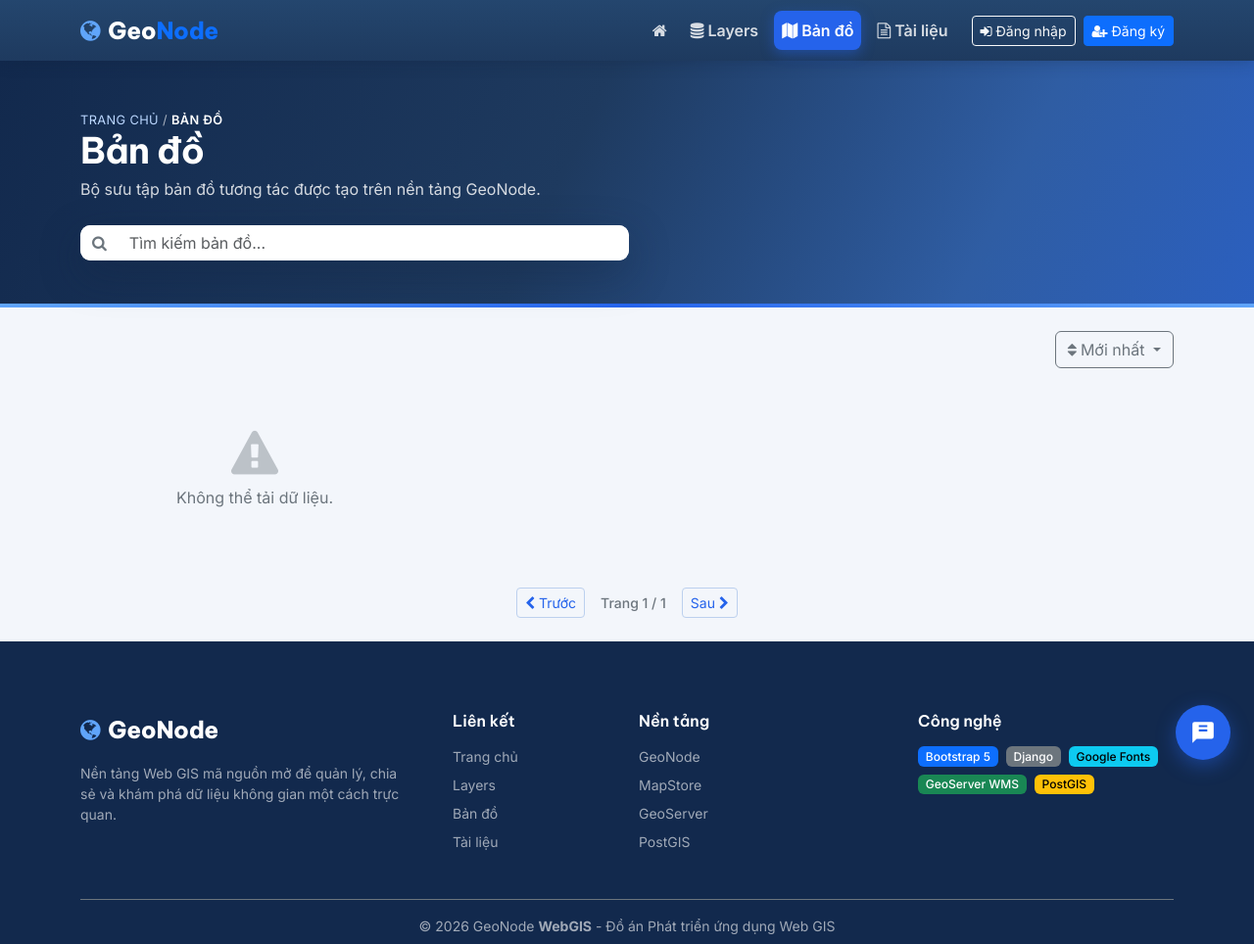
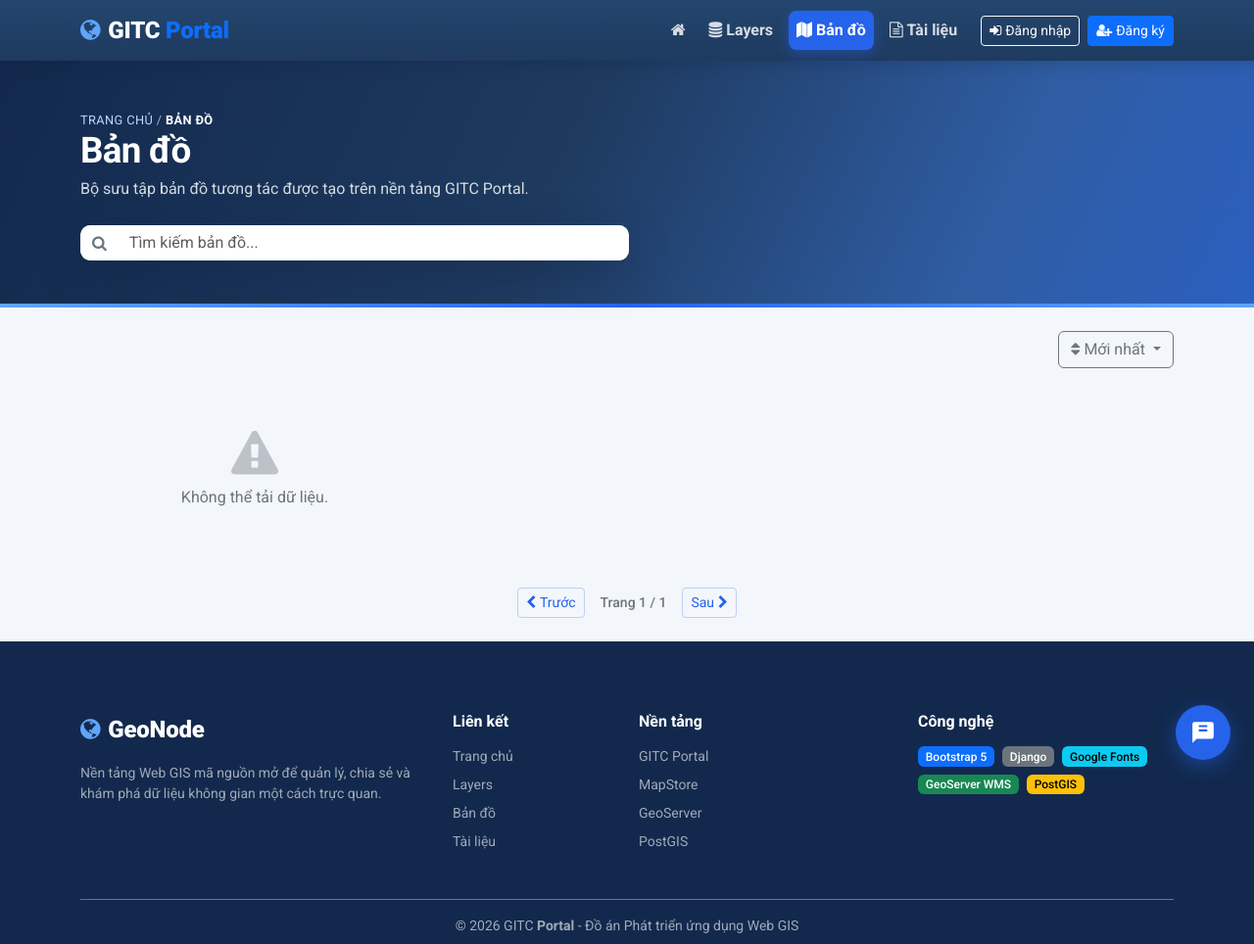
Before and after one commit to AnhKhoa005/Geonode, a Django app: template templates/geonode-mapstore-client/pages/maps.html in a window 1280 px wide. Shown: the whole page at 98% size. Run offline with Django 3.2, Linux system fonts and the light colour scheme; the template is opened without the code that fills it, so the values that code supplies are empty.

Commit message:
Rebrand to GITC Portal + Roboto font + compact hero + bigger feature icons

```diff
--- a/templates/geonode-mapstore-client/pages/maps.html
+++ b/templates/geonode-mapstore-client/pages/maps.html
@@ -4,19 +4,19 @@
 <head>
 <meta charset="UTF-8">
 <meta name="viewport" content="width=device-width, initial-scale=1">
-<title>Bản đồ - GeoNode WebGIS</title>
+<title>Bản đồ - GITC Portal</title>
 <link href="https://cdn.jsdelivr.net/npm/bootstrap@5.3.3/dist/css/bootstrap.min.css" rel="stylesheet">
 <link rel="stylesheet" href="https://cdnjs.cloudflare.com/ajax/libs/font-awesome/4.7.0/css/font-awesome.min.css">
 <link rel="preconnect" href="https://fonts.googleapis.com">
 <link rel="preconnect" href="https://fonts.gstatic.com" crossorigin>
-<link href="https://fonts.googleapis.com/css2?family=Be+Vietnam+Pro:wght@500;600;700;800&family=Inter:wght@400;500;600;700;800&display=swap" rel="stylesheet">
+<link href="https://fonts.googleapis.com/css2?family=Roboto:wght@400;500;700;900&display=swap" rel="stylesheet">
 <style>
   :root {
     --navy: #1e3a5f; --navy-deep: #12294d; --blue: #2563eb; --blue-dark: #1d4ed8;
     --ink: #10233f; --slate: #54677e; --muted: #8ea0b5; --bg: #f3f6fb; --line: #e3e9f2;
   }
-  body { font-family: 'Inter', 'Segoe UI', system-ui, sans-serif; background: var(--bg); color: var(--ink); }
-  .brand { font-family: 'Be Vietnam Pro', 'Inter', sans-serif; font-weight: 800; font-size: 1.5rem; color: #fff !important; letter-spacing: -0.01em; }
+  body { font-family: 'Roboto', 'Segoe UI', system-ui, sans-serif; background: var(--bg); color: var(--ink); }
+  .brand { font-family: 'Roboto', 'Segoe UI', sans-serif; font-weight: 900; font-size: 1.5rem; color: #fff !important; letter-spacing: -0.01em; }
   .brand i { color: #60a5fa; }
   .navbar { background: linear-gradient(180deg, #24466e, var(--navy)); box-shadow: 0 2px 14px rgba(16,35,63,.25); }
   .navbar .nav-link { color: rgba(255,255,255,.82); font-weight: 600; margin-left: .5rem; border-radius: .5rem; }
@@ -28,7 +28,7 @@
   .crumb { font-size: .8rem; color: rgba(255,255,255,.65); letter-spacing: .03em; text-transform: uppercase; }
   .crumb a { color: #bbd7ff; text-decoration: none; }
   .crumb a:hover { color: #fff; }
-  .hero h1 { font-family: 'Be Vietnam Pro', 'Inter', sans-serif; font-size: 2.3rem; font-weight: 700; letter-spacing: -0.02em; }
+  .hero h1 { font-family: 'Roboto', 'Segoe UI', sans-serif; font-size: 2.3rem; font-weight: 700; letter-spacing: -0.02em; }
   .hero p { color: rgba(255,255,255,.82); }
   .hero-search { max-width: 560px; margin-top: 1.6rem; }
   .hero-search .input-group { background: #fff; border-radius: .65rem; overflow: hidden; box-shadow: 0 14px 40px rgba(16,35,63,.35); }
@@ -39,7 +39,7 @@
   .thumb { width: 100%; height: 160px; object-fit: cover; -o-object-fit: cover; }
   .thumb-ph { width: 100%; height: 160px; background: linear-gradient(135deg,#dbeafe,#eff6ff); display: flex; align-items: center; justify-content: center; font-size: 3rem; color: #93c5fd; }
   .owner-tag { background: rgba(16,35,63,.62); color: #fff; font-size: .7rem; font-weight: 600; }
-  .card-title { font-family: 'Be Vietnam Pro', 'Inter', sans-serif; font-weight: 600; color: var(--ink); line-height: 1.42; transition: color .15s; font-size: 1rem; margin-bottom: .15rem; }
+  .card-title { font-family: 'Roboto', 'Segoe UI', sans-serif; font-weight: 700; color: var(--ink); line-height: 1.42; transition: color .15s; font-size: 1rem; margin-bottom: .15rem; }
   .card:hover .card-title { color: var(--blue); }
   .card-text { font-size: .83rem; color: var(--slate); line-height: 1.5; display: -webkit-box; -webkit-line-clamp: 2; -webkit-box-orient: vertical; overflow: hidden; }
   .meta { font-size: .76rem; color: var(--muted); font-weight: 500; }
@@ -49,7 +49,7 @@
   .btn-open:hover { background: var(--blue-dark); color: #fff; }
   .btn-outline-primary { --bs-btn-color: var(--blue); --bs-btn-border-color: #bcd0ee; --bs-btn-hover-bg: var(--blue); --bs-btn-hover-border-color: var(--blue); --bs-btn-active-bg: var(--blue); --bs-btn-active-border-color: var(--blue); }
   .site-footer { background: var(--navy-deep); color: rgba(255,255,255,.6); }
-  .site-footer h6 { color: #fff; font-weight: 600; font-family: 'Be Vietnam Pro','Inter',sans-serif; }
+  .site-footer h6 { color: #fff; font-weight: 700; font-family: 'Roboto','Segoe UI',sans-serif; }
   .site-footer a { color: rgba(255,255,255,.6); text-decoration: none; }
   .site-footer a:hover { color: #fff; }
   .site-footer .badge { font-weight: 500; }
@@ -58,7 +58,7 @@
 <body>
 <nav class="navbar navbar-expand-lg navbar-dark sticky-top">
   <div class="container">
-    <a class="navbar-brand brand" href="/"><i class="fa fa-globe me-2"></i>Geo<b class="text-primary">Node</b></a>
+    <a class="navbar-brand brand" href="/"><i class="fa fa-globe me-2"></i>GITC <b class="text-primary">Portal</b></a>
     <button class="navbar-toggler" type="button" data-bs-toggle="collapse" data-bs-target="#gnNav" aria-controls="gnNav" aria-expanded="false" aria-label="Chuyển menu">
       <span class="navbar-toggler-icon"></span>
     </button>
@@ -88,7 +88,7 @@
   <div class="container">
     <div class="crumb"><a href="/">Trang chủ</a> / <span class="text-white fw-semibold">Bản đồ</span></div>
     <h1 class="mb-1">Bản đồ</h1>
-    <p class="mb-0">Bộ sưu tập bản đồ tương tác được tạo trên nền tảng GeoNode.</p>
+    <p class="mb-0">Bộ sưu tập bản đồ tương tác được tạo trên nền tảng GITC Portal.</p>
     <div class="hero-search">
       <div class="input-group">
         <span class="input-group-text bg-white border-0"><i class="fa fa-search text-secondary"></i></span>
@@ -143,7 +143,7 @@
       <div class="col-6 col-lg-3">
         <h6 class="mb-3">Nền tảng</h6>
         <ul class="list-unstyled small d-grid gap-2 mb-0">
-          <li><a href="https://geonode.org" target="_blank" rel="noopener">GeoNode</a></li>
+          <li><a href="/">GITC Portal</a></li>
           <li><a href="https://mapstore.readthedocs.io" target="_blank" rel="noopener">MapStore</a></li>
           <li><a href="https://geoserver.org" target="_blank" rel="noopener">GeoServer</a></li>
           <li><a href="https://www.postgresql.org" target="_blank" rel="noopener">PostGIS</a></li>
@@ -160,7 +160,7 @@
         </div>
       </div>
     </div>
-    <div class="border-top border-secondary pt-3 pb-2 text-center small">© <span id="yr"></span> GeoNode <b>WebGIS</b> - Đồ án Phát triển ứng dụng Web GIS</div>
+    <div class="border-top border-secondary pt-3 pb-2 text-center small">© <span id="yr"></span> GITC <b>Portal</b> - Đồ án Phát triển ứng dụng Web GIS</div>
   </div>
 </footer>
 
--- a/templates/geonode-mapstore-client/snippets/chatbox.html
+++ b/templates/geonode-mapstore-client/snippets/chatbox.html
@@ -20,7 +20,7 @@
   height: 480px; max-height: calc(100vh - 130px); background: #fff; border-radius: 16px;
   box-shadow: 0 20px 50px rgba(15,23,42,.25); border: 1px solid #e2e8f0;
   display: none; flex-direction: column; overflow: hidden;
-  font-family: 'Inter', 'Be Vietnam Pro', -apple-system, Segoe UI, Roboto, sans-serif;
+  font-family: 'Roboto', 'Segoe UI', -apple-system, sans-serif;
 }
 #gn-chat-box.gn-open { display: flex; animation: gnChatIn .25s ease; }
 @keyframes gnChatIn { from { opacity: 0; transform: translateY(16px); } to { opacity: 1; transform: translateY(0); } }
```
Also changed, not shown: templates/geonode-mapstore-client/index.html (+20 -14 lines), templates/geonode-mapstore-client/pages/datasets.html (+11 -11 lines), templates/geonode-mapstore-client/pages/documents.html (+11 -11 lines), README.md.
